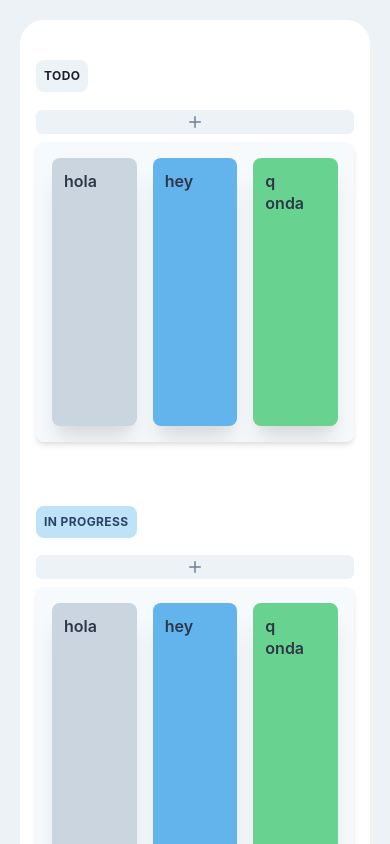
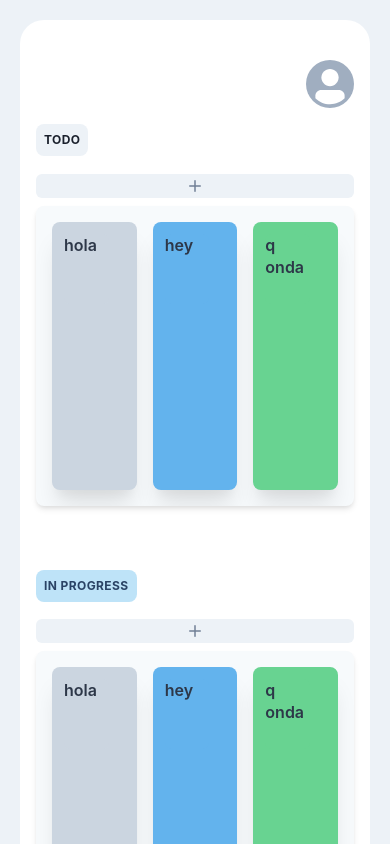
Before and after one commit to Santipac/KanbanBoard, a React (Vite) app: page / in a window 390 px wide. Shown: the top 844 px of the page. Built offline with nearby package versions, Linux system fonts and the light colour scheme; no server answers.

Commit message:
Menu mobile ready to use

```diff
--- a/src/App.tsx
+++ b/src/App.tsx
@@ -1,7 +1,7 @@
 import { Box, Container, Flex, SimpleGrid, Stack } from '@chakra-ui/react';
 import { useState } from 'react';
 import { Column } from './components/app/Column';
-import { SideBar } from './components/app/ui/SideBar';
+import { SideBar, MenuMobile } from './components/app/ui';
 import { ColumnType } from './types/enums';
 
 export const App = () => {
@@ -31,6 +31,7 @@ export const App = () => {
         borderRadius="3xl"
       >
         <Container maxWidth="container.xl" px={4} py={10}>
+          <MenuMobile />
           <SimpleGrid
             columns={{ base: 1, md: 3 }}
             spacing={{ base: 16, md: 3 }}
--- /dev/null
+++ b/src/components/app/ui/MenuMobile.tsx
@@ -0,0 +1,81 @@
+import { ChevronDownIcon } from '@chakra-ui/icons';
+import {
+  Avatar,
+  Button,
+  ButtonGroup,
+  Flex,
+  IconButton,
+  Menu,
+  MenuButton,
+  MenuDivider,
+  MenuGroup,
+  MenuItem,
+  MenuList,
+  Text,
+  Tooltip,
+  useColorMode,
+} from '@chakra-ui/react';
+import { IoLogOutOutline, IoMoon, IoSunnyOutline } from 'react-icons/io5';
+import { useAuthStore } from '../../../hooks';
+
+export const MenuMobile = () => {
+  const { photoURL, email, displayName, startSignOutUser } = useAuthStore();
+  const { colorMode, toggleColorMode } = useColorMode();
+
+  return (
+    <Flex
+      mb={4}
+      w="full"
+      justifyContent="end"
+      display={{ base: 'flex', lg: 'none' }}
+    >
+      <Menu>
+        <ButtonGroup as={MenuButton}>
+          <Tooltip label={displayName}>
+            <Avatar
+              referrerPolicy="no-referrer"
+              name={displayName!}
+              src={photoURL!}
+            />
+          </Tooltip>
+        </ButtonGroup>
+        <MenuList>
+          <MenuGroup title="Profile">
+            <Text pl={3} fontWeight="semibold">
+              {displayName}
+            </Text>
+            <Text
+              pl={3}
+              color="gray.400"
+              fontStyle="italic"
+              fontSize="sm"
+              fontWeight="normal"
+            >
+              {email}
+            </Text>
+          </MenuGroup>
+          <MenuDivider />
+          <MenuGroup title="Actions">
+            <MenuItem onClick={toggleColorMode}>
+              {colorMode === 'dark' ? (
+                <Flex display="flex" alignItems="center" gap={2} w="full">
+                  <IoSunnyOutline color="gray" /> Light Mode
+                </Flex>
+              ) : (
+                <Flex display="flex" alignItems="center" gap={2} w="full">
+                  <IoMoon color="gray" /> Dark Mode
+                </Flex>
+              )}
+            </MenuItem>
+            <MenuItem onClick={() => startSignOutUser()}>
+              <Flex display="flex" alignItems="center" gap={2} w="full">
+                <IoLogOutOutline color="gray" />
+                Salir
+              </Flex>
+            </MenuItem>
+          </MenuGroup>
+        </MenuList>
+      </Menu>
+    </Flex>
+  );
+};
--- /dev/null
+++ b/src/components/app/ui/index.ts
@@ -0,0 +1,2 @@
+export * from './MenuMobile';
+export * from './SideBar';
```
Also changed, not shown: src/components/app/ui/SideBar.tsx (+1 -6 lines).
